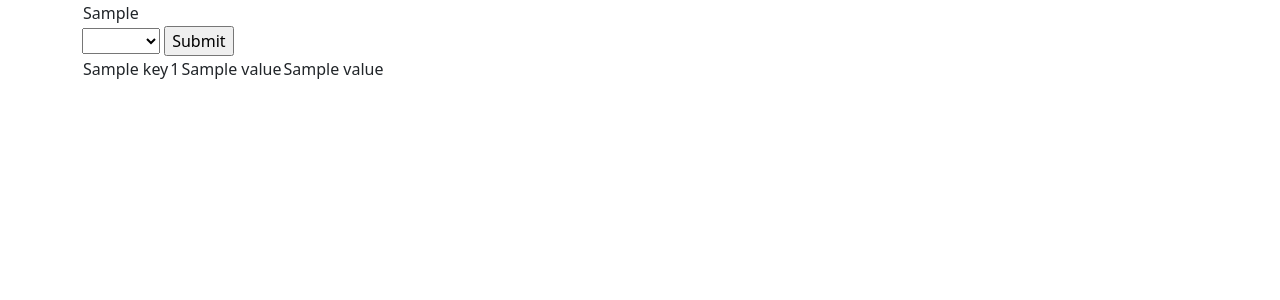
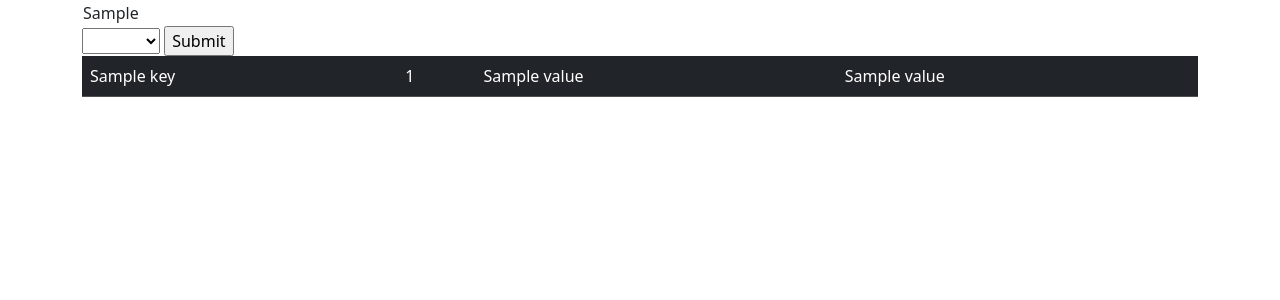
Before and after one commit to miyachun/chu-vercel, a Flask app: template api/templates/index.html in a window 1280 px wide. Shown: the part 56-356 px from the top of the page. Run offline with Flask 3, Linux system fonts and the light colour scheme; the template is opened without the code that fills it: most values are stand-ins (such as "Sample title", 1, 10 or a date in 2020).

Commit message:
first commit

```diff
--- a/api/templates/index.html
+++ b/api/templates/index.html
@@ -27,7 +27,7 @@
             <input type="submit" value ="Submit">
           </form>
 </div>
-    <table>
+    <table class="table table-dark">
         {% for key, value in ansAll.items() %}
         <tr>
           <td>{{key}}</td>
```
